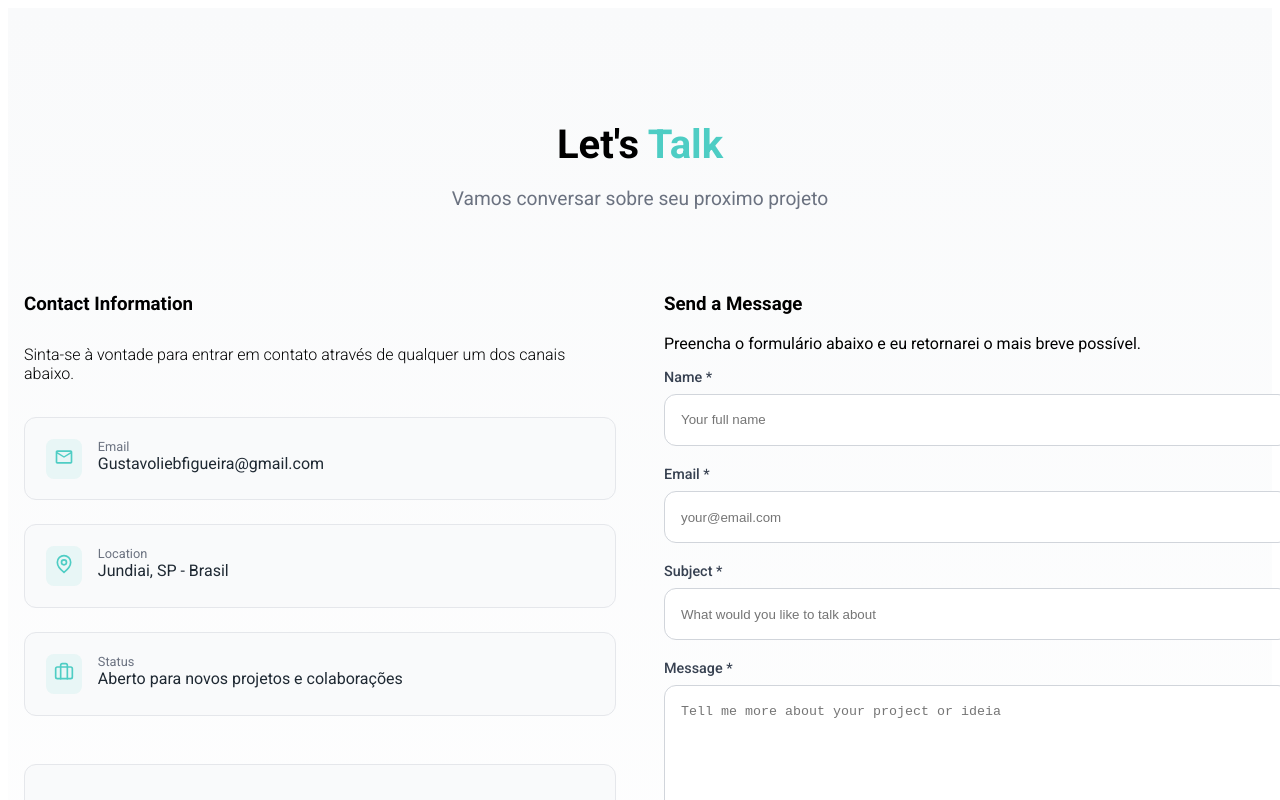
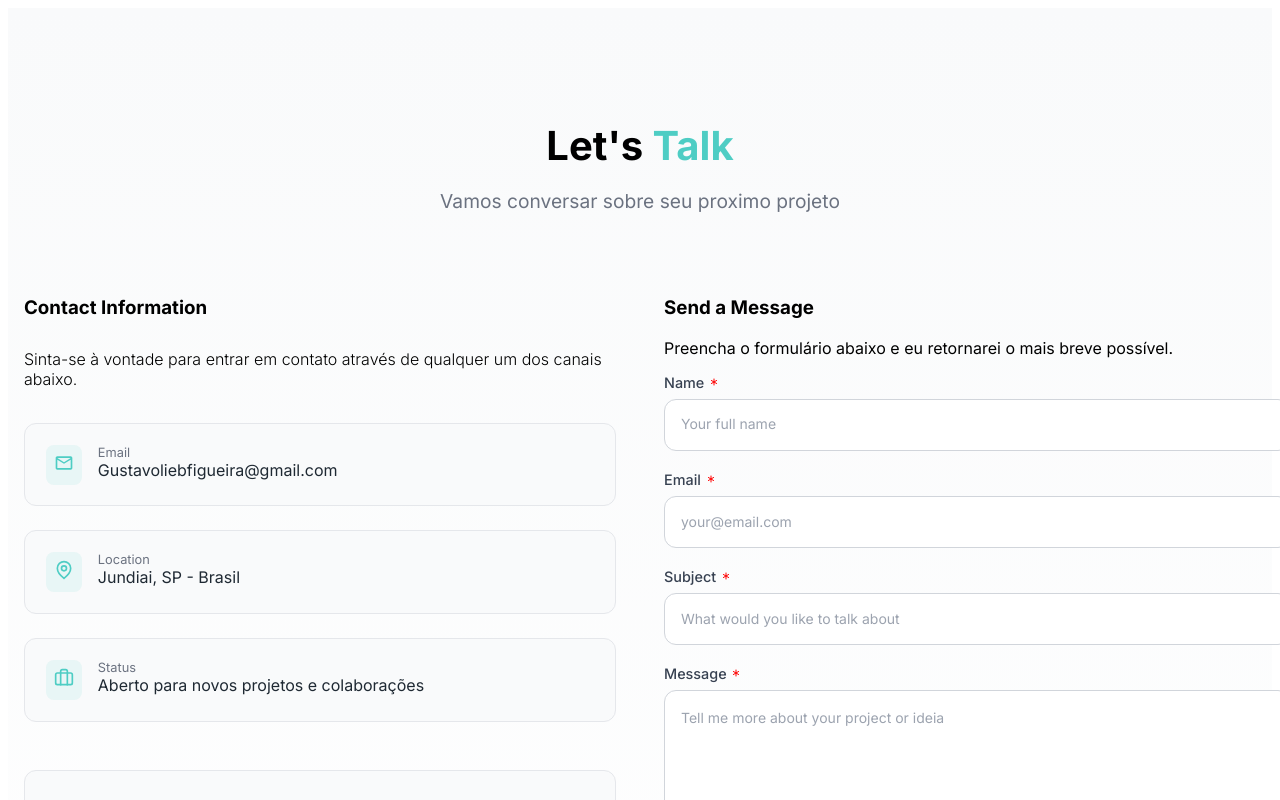
Before and after one commit to Lieberr/Portfolio-Gustavo-Lieb, a React (Vite) app in the folder portfolio-gustavo/: page / in a window 1280 px wide. Shown: the top 800 px of the page. Built offline with nearby package versions, Linux system fonts and the light colour scheme.

Commit message:
Contact v2 estilizado v2

```diff
--- a/portfolio-gustavo/src/components/Contact.jsx
+++ b/portfolio-gustavo/src/components/Contact.jsx
@@ -7,6 +7,8 @@ import { RiGithubLine } from "react-icons/ri";
 import { SlSocialLinkedin } from "react-icons/sl";
 import { GoLightBulb } from "react-icons/go";
 import { LuSend } from "react-icons/lu";
+import { LuAsterisk } from "react-icons/lu";
+
 
 
 
@@ -121,22 +123,22 @@ const Contact = () => {
 
                         <form className="form-contact">
                             <div>
-                                <label htmlFor="name">Name *</label>
+                                <label htmlFor="name">Name <LuAsterisk color="red" size={12} /></label>
                                 <input type="text" name="name" placeholder="Your full name" required />
                             </div>
 
                             <div>
-                                <label htmlFor="email">Email *</label>
+                                <label htmlFor="email">Email <LuAsterisk color="red" size={12} /></label>
                                 <input type="email" name="email" placeholder="your@email.com" required/>
                             </div>
 
                             <div>
-                                <label htmlFor="subject">Subject *</label>
+                                <label htmlFor="subject">Subject <LuAsterisk color="red" size={12} /></label>
                                  <input type="text" name="subject" placeholder="What would you like to talk about" required />
                             </div>
 
                             <div>
-                                <label htmlFor="message">Message *</label>
+                                <label htmlFor="message">Message <LuAsterisk color="red" size={12} /></label>
                                 <textarea name="message" rows="6" placeholder="Tell me more about your project or ideia" required />
                             </div>
 
--- a/portfolio-gustavo/src/index.css
+++ b/portfolio-gustavo/src/index.css
@@ -1,7 +1,9 @@
 @import url('https://fonts.googleapis.com/css2?family=Roboto:ital,wght@0,100..900;1,100..900&display=swap');
+@import url('https://fonts.googleapis.com/css2?family=Inter:ital,opsz,wght@0,14..32,100..900;1,14..32,100..900&family=Roboto:ital,wght@0,100..900;1,100..900&display=swap');
+@import url('https://fonts.googleapis.com/css2?family=Inter:ital,opsz,wght@0,14..32,100..900;1,14..32,100..900&family=Montserrat:ital,wght@0,100..900;1,100..900&family=Roboto:ital,wght@0,100..900;1,100..900&display=swap');
 
 body{
-    font-family: "Roboto", sans-serif;
+    font-family: "Inter", sans-serif;
     font-optical-sizing: auto;
     font-style: normal;
 }
@@ -401,7 +403,12 @@ color: #e5e7eb;
 
 
 
-
+input::placeholder,
+textarea::placeholder{
+    font-family: "Inter", sans-serif;
+    color: #9ca3af;
+    font-size: 14px;
+}
 
 
 
```
